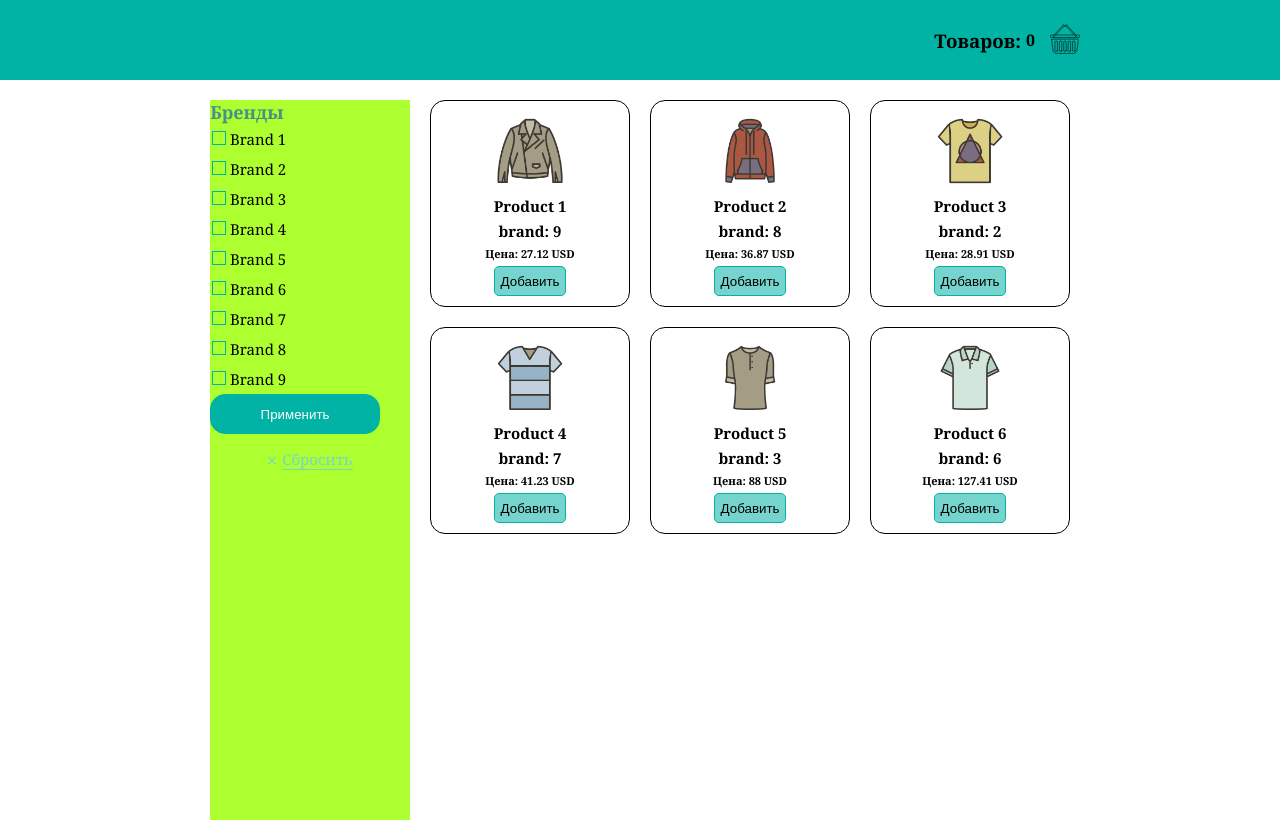
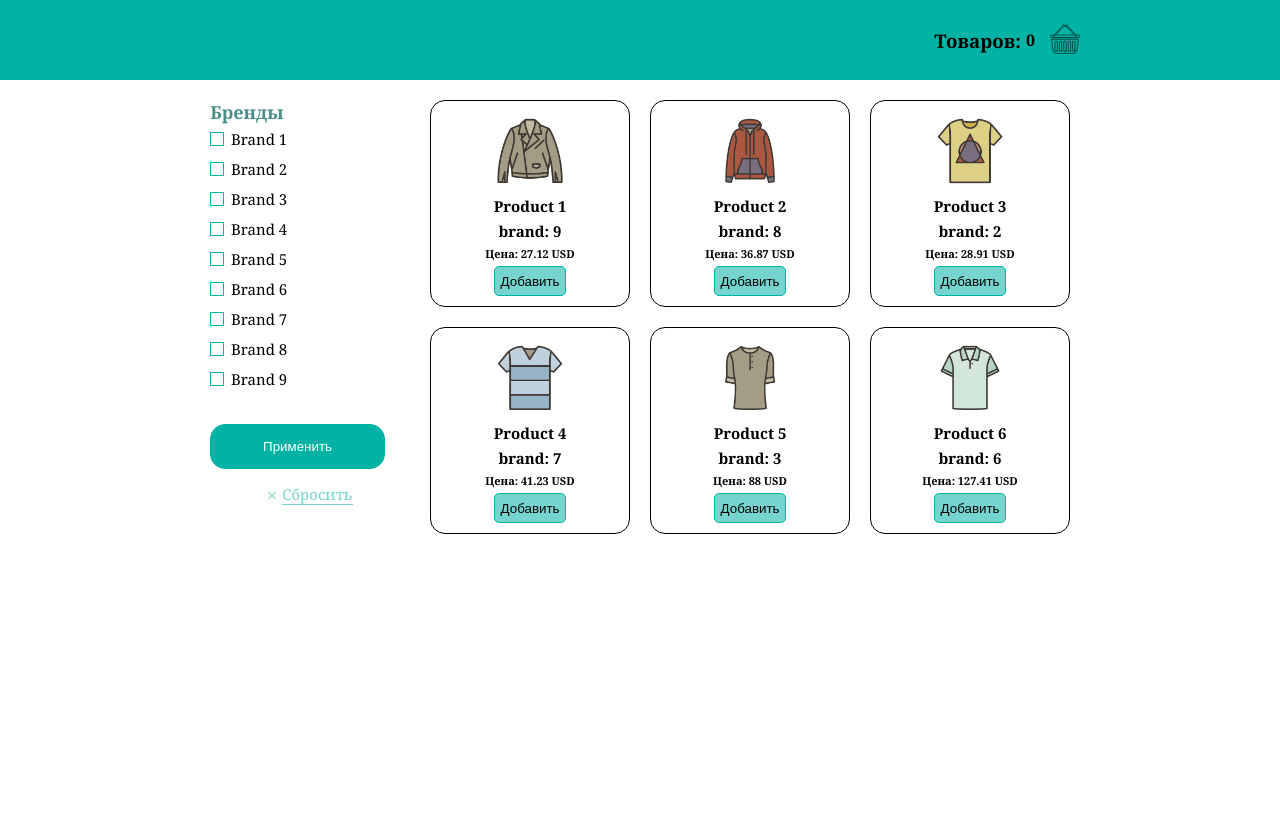
Before and after one commit to SubwaySerfer/accent_testApp, a Vue app: page /#/main in a window 1280 px wide. Built offline with nearby package versions, Linux system fonts and the light colour scheme.

Commit message:
feat: add after&before for filter brands (Saturday, April 22, 2023 2:43:20 PM)

```diff
--- a/src/components/FilterBrands.vue
+++ b/src/components/FilterBrands.vue
@@ -2,13 +2,20 @@
   <div class="brands-wrapper">
     <h2 @click="getCatalog" class="brands-label">Бренды</h2>
     <ul class="brands-filter_list">
-      <!-- <li>brand 1</li> -->
       <li
         class="brands-filter_item"
         v-for="value in this.catalog"
         :key="value.id"
       >
-        {{ value.title }}
+        <input
+          type="checkbox"
+          :name="value.id"
+          :id="value.id"
+          class="brands-filter_inp"
+        />
+        <label class="brands-filter_label" :for="value.id">{{
+          value.title
+        }}</label>
       </li>
     </ul>
     <button class="btn btn-get">Применить</button>
@@ -23,7 +30,6 @@
 </template>
 
 <script>
-// import axios from 'axios';
 import brands from '@/assets/json/brands.json';
 
 export default {
@@ -36,39 +42,9 @@ export default {
     };
   },
 
-  methods: {
-    // getDataProducts() {},
-    // handleMouseOver() {
-    //   console.log('mouse v3');
-    // },
-    // add() {
-    //   if (this.ticker.length === 0) {
-    //     return;
-    //   }
-    //   this.$emit('add-ticker', this.ticker);
-    //   this.ticker = '';
-    // },
-    // getCatalog() {
-    //   console.log(this.catalog);
-    //   // fetch('@/assets/json/brands.json')
-    //   //   .then((response) => response.json())
-    //   //   .then((catalog) => {
-    //   //     console.log(catalog);
-    //   //   });
-    //   // console.log(this.catalog);
-    // },
-  },
+  methods: {},
   created() {
     this.catalog = [...brands];
-    // let items = [...brands];
-    // console.log(...brands);
-
-    //   fetch('../src/assets/json/brands.json')
-    //     .then((response) => response.json())
-    //     .then((catalog) => {
-    //       this.catalog = catalog;
-    //     });
-    //   // console.log(this.catalog);
   },
 };
 </script>
@@ -79,7 +55,7 @@ export default {
 .brands-wrapper {
   height: 100%;
   width: 20rem;
-  background: greenyellow;
+  /* background: greenyellow; */
 }
 
 .brands-label {
@@ -88,28 +64,53 @@ export default {
   font-weight: 600;
 }
 .brands-filter_list {
-  padding-left: 2rem;
+  padding-left: 0;
+  margin-bottom: 3rem;
 }
 .brands-filter_item {
   list-style-type: none;
   font-size: 1.5rem;
   padding: 5px 0;
-  position: relative;
+  gap: 5px;
+  display: flex;
   cursor: pointer;
 }
-.brands-filter_item::before {
+.brands-filter_label::before {
   width: 12px;
   height: 12px;
   border: 1px solid #00b3a5;
   position: absolute;
-  left: -18px;
-  top: 0.7rem;
+  left: -21px;
+  top: 3px;
   content: '';
   cursor: pointer;
 }
+.brands-filter_inp:checked ~ .brands-filter_label::after {
+  content: url('@/assets/icons/filters_icon.svg');
+  stroke: red;
+  position: absolute;
+  left: -22px;
+  top: 1px;
+}
+
+/* .brands-filter_inp:checked ~ .brands-filter_label::before {
+} */
+.brands-filter_label {
+  position: relative;
+}
+
+.brands-filter_inp {
+  /* background-color: transparent;
+  border: 1px solid transparent; */
+  opacity: 0;
+  margin-left: 0;
+  position: relative;
+}
+.brands-filter_inp {
+}
 .btn {
-  width: 170px;
-  height: 4rem;
+  width: 175px;
+  height: 45px;
   border-radius: 15px;
   box-sizing: border-box;
   border: 1px solid #00b3a5;
```
Also changed, not shown: src/assets/icons/filters_icon.svg (added).
